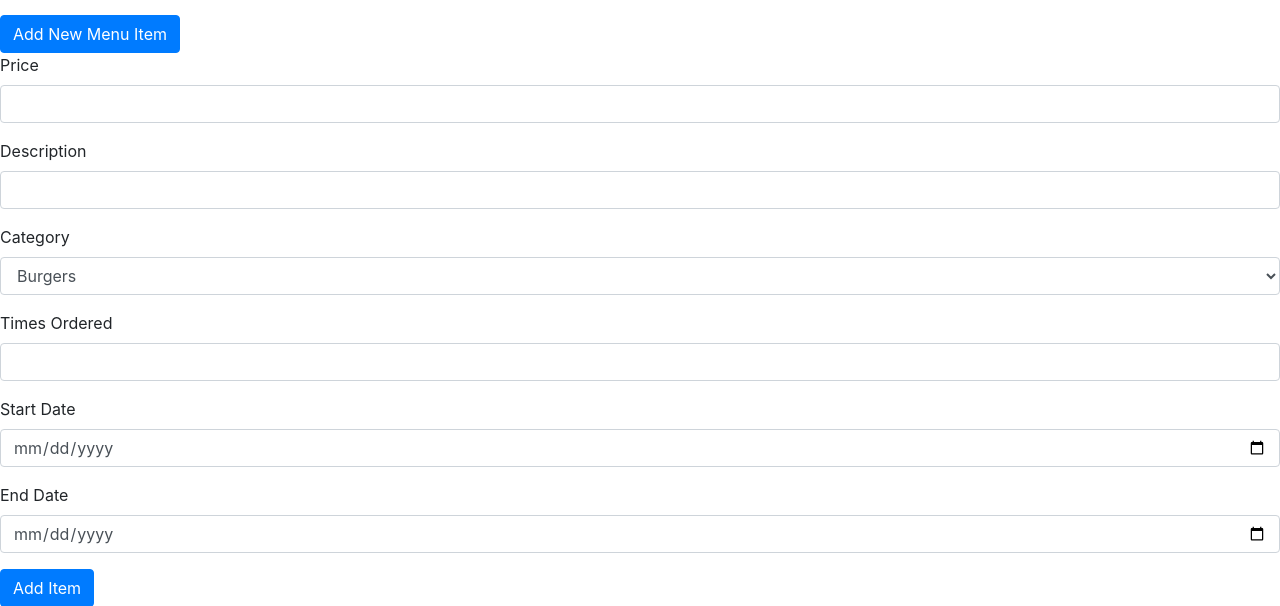
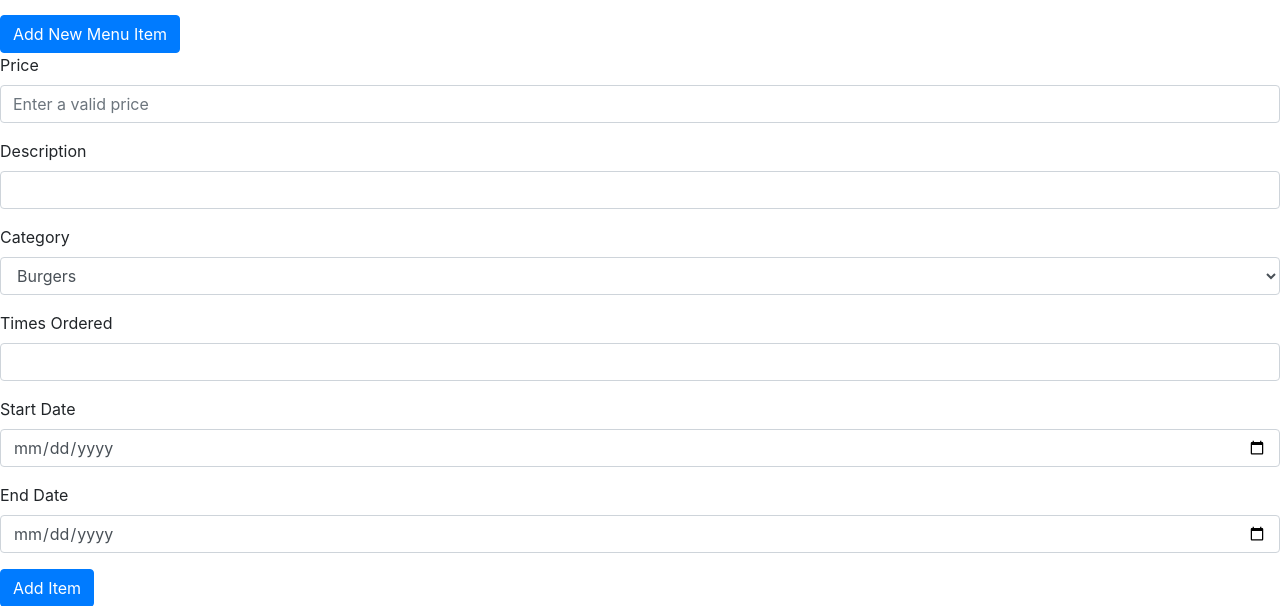
Before and after one commit to csce-315-331-2024a/project-3-full-stack-agile-web-project-3-900-01, a Django app: page /manager/ in a window 1280 px wide, after a click on "Add New Menu Item". Shown: the part 197-803 px from the top of the page. Run offline with Django 5.2, Linux system fonts and the light colour scheme; data that the repository does not hold is empty.

Commit message:
Price error checking

```diff
--- a/RevsDjango/manager/templates/manager/manager.html
+++ b/RevsDjango/manager/templates/manager/manager.html
@@ -84,7 +84,7 @@
             {% csrf_token %}
             <div class="form-group">
                 <label for="price">Price</label>
-                <input type="text" class="form-control" id="price" name="price">
+                <input type="number" class="form-control" id="price" name="price" step="0.01" min="0" placeholder="Enter a valid price">
             </div>
             <div class="form-group">
                 <label for="description">Description</label>
```
